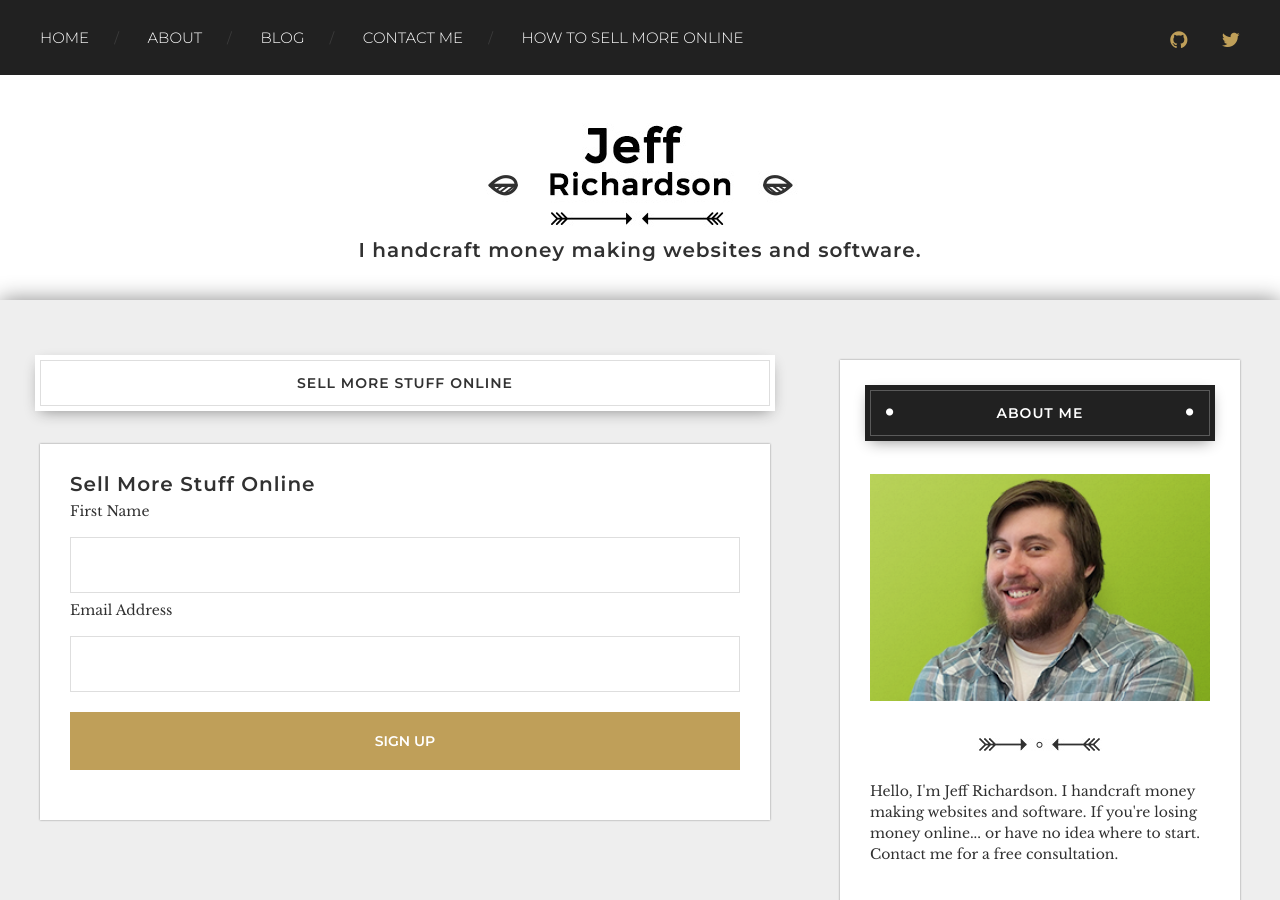
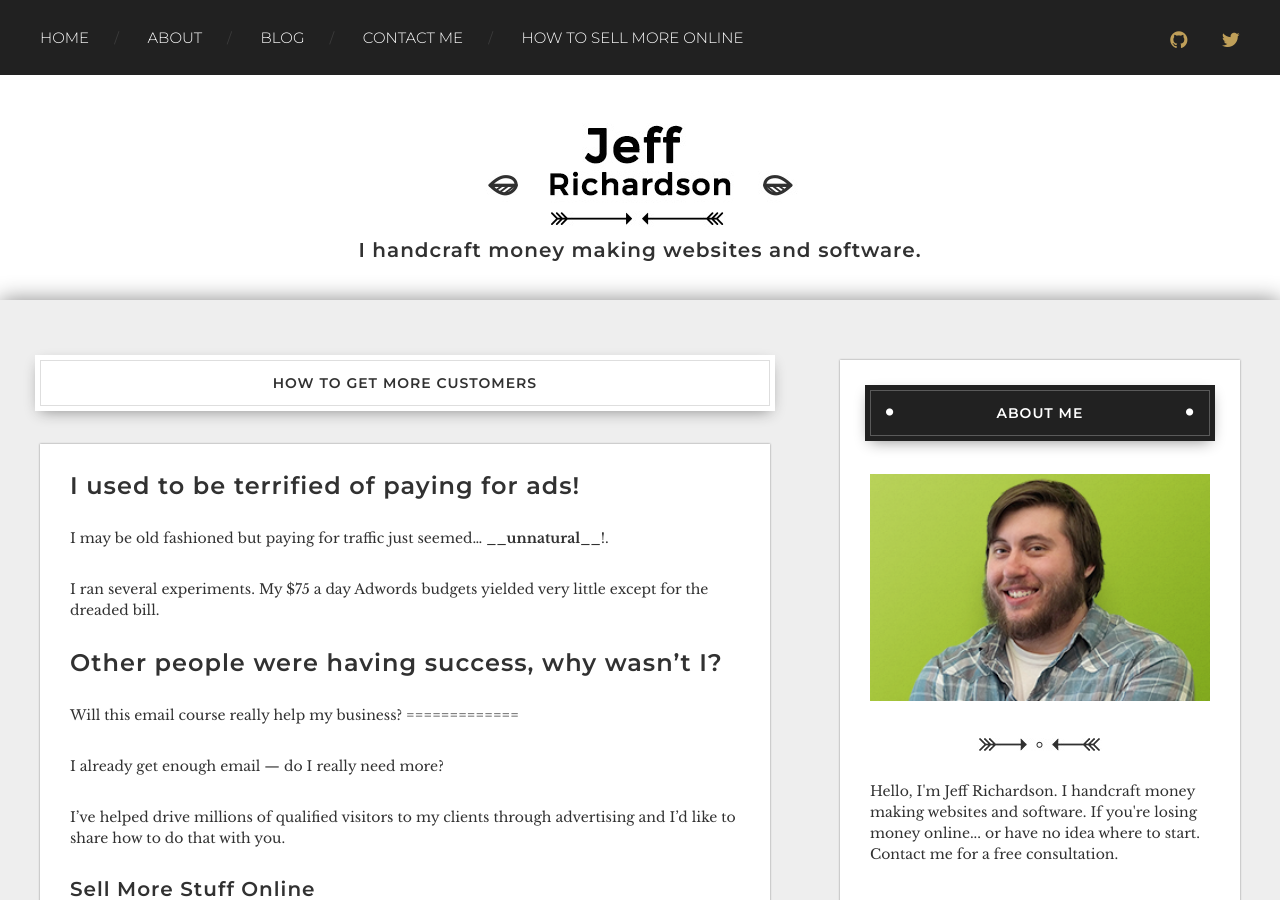
Before and after one commit to jeffAwesome/jeffAwesome2.0, a Jekyll site: the page built from sell-more-stuff.md, in a window 1280 px wide and 900 px high. Built offline with Jekyll 4.4.1, drawn with Linux system fonts in a browser that asks for light colours; nearby versions of some CDN libraries.

Commit message:
sell more stuff

```diff
--- a/sell-more-stuff.md
+++ b/sell-more-stuff.md
@@ -1,8 +1,33 @@
 ---
 layout: page
-title: Sell More Stuff Online
+title: How To Get More Customers
 permalink: /sell-more-stuff-online/
 ---
+
+
+I used to be terrified of paying for ads!
+=========================================
+
+I may be old fashioned but paying for traffic just seemed...
+**__unnatural__**!.
+
+I ran several experiments. My $75 a day Adwords budgets yielded very
+little except for the dreaded bill.
+
+Other people were having success, why wasn't I?
+================================================
+
+
+
+Will this email course really help my business?
+ =============
+
+I already get enough email — do I really need more?
+
+I've helped drive millions of qualified visitors to my clients
+through advertising and I'd like to share how to do that with you.
+
+
 
 
 
```
